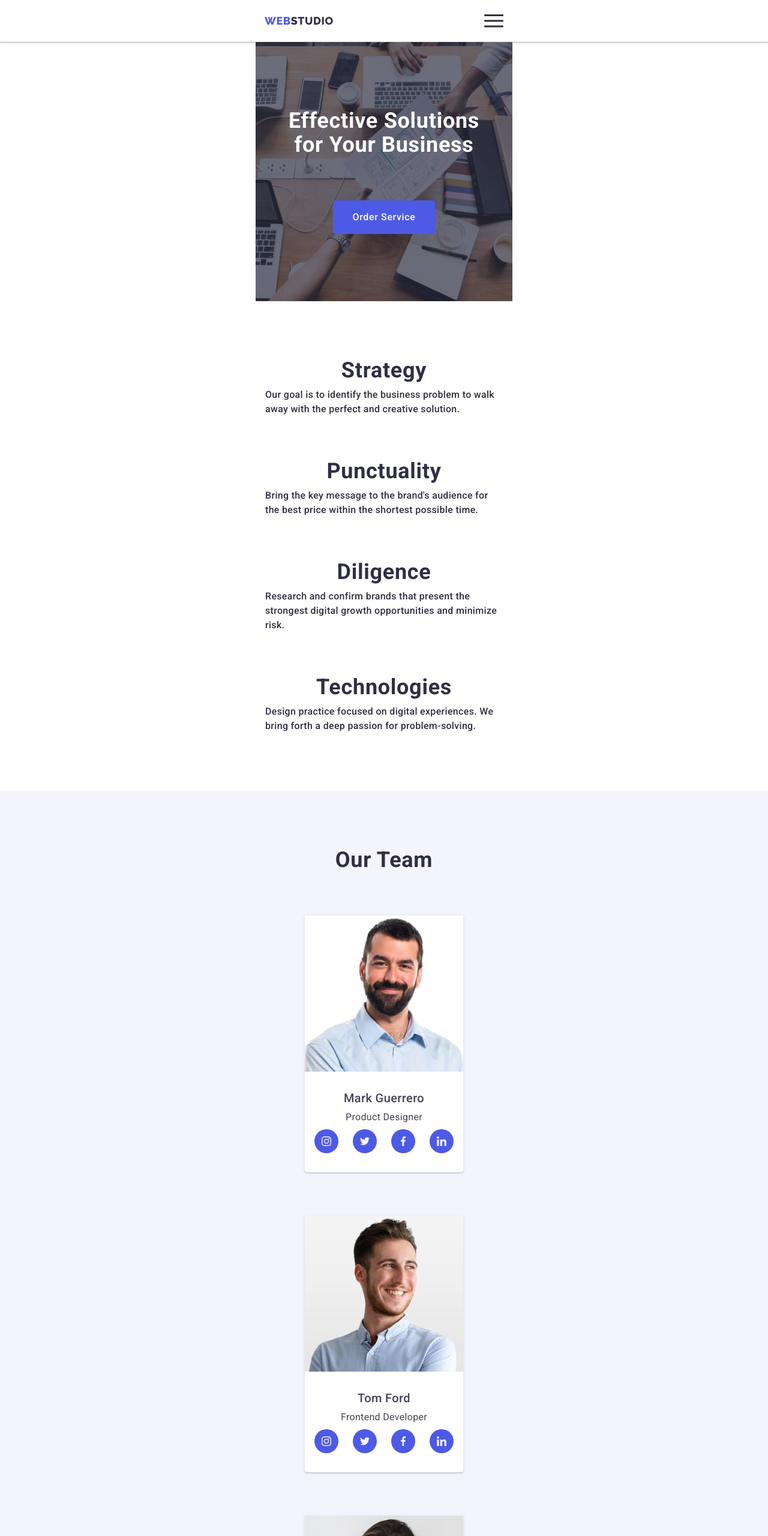
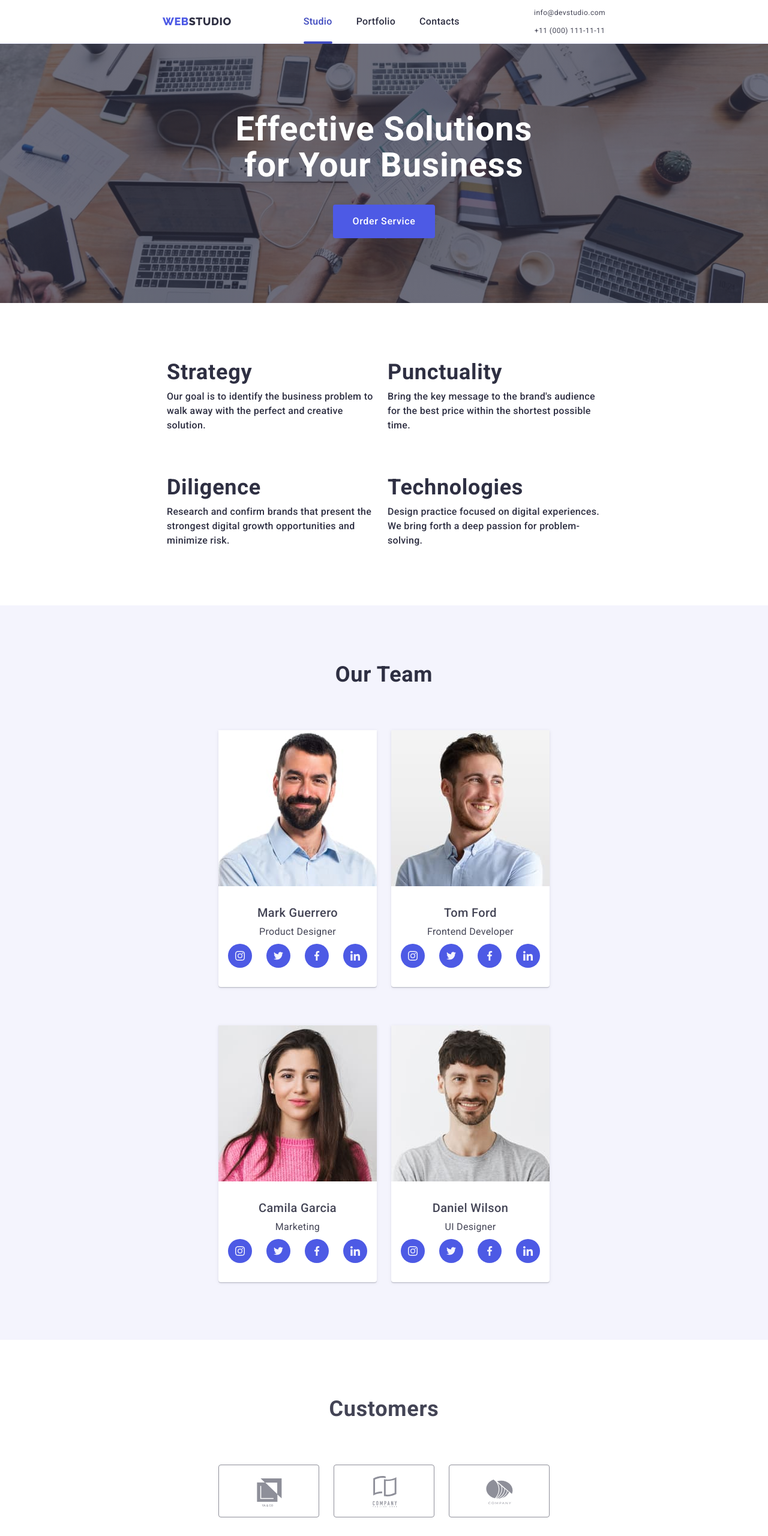
Before and after one commit to RomanIsaiev/goit-markup-hw-07, a plain HTML site: page index.html in a window 1280 px wide. Shown: the top 2560 px of the page at 60% size. Drawn offline with nearby package versions, Linux system fonts and the light colour scheme.

Commit message:
tablet complete

```diff
--- a/css/styles.css
+++ b/css/styles.css
@@ -74,21 +74,41 @@ body {
 }
 
 .container {
-  max-width: 428px;
-  padding-left: 15px;
-  padding-right: 15px;
+  /* max-width: 428px; */
+  padding-left: 16px;
+  padding-right: 16px;
   margin-left: auto;
   margin-right: auto;
+}
+
+@media screen and (min-width: 428px) {
+  .container {
+    width: 428px;
+  }
+}
+
+@media screen and (min-width: 768px) {
+  .container {
+    width: 768px;
+  }
 }
 
 .header .container {
   /* display: flex;
   align-items: center;
   justify-content: space-between; */
-  width: 100%;
-  max-width: 428px;
+  /* width: 100%; */
+  /* max-width: 428px; */
   padding-left: 15px;
   padding-right: 15px;
+}
+
+@media screen and (min-width: 768px) {
+  .header .container {
+    display: flex;
+    align-items: center;
+    justify-content: space-between;
+  }
 }
 
 /* --------------------HEADER-LOGO------------------- */
@@ -110,11 +130,18 @@ body {
 
   text-transform: uppercase;
 }
+
+@media screen and (min-width: 768px) {
+  .logo-studio {
+    margin-right: 120px;
+  }
+}
+
 .logo-studio .logo-web {
   color: var(--logo-second-word-color);
 }
 
-/* --------------------HEADED-NAVIGATION------------------- */
+/* --------------------HEADER-NAVIGATION------------------- */
 
 .navigation {
   display: flex;
@@ -122,12 +149,18 @@ body {
   align-items: center;
 }
 
-/* --------------------HEADED-MOBILE-MENU------------------- */
+/* --------------------HEADER-MOBILE-MENU------------------- */
 
 .mobile-menu-icon {
   display: flex;
   align-items: center;
   stroke: var(--hero-background-color);
+}
+
+@media screen and (min-width: 768px) {
+  .mobile-menu-icon {
+    display: none;
+  }
 }
 
 .menu-btn {
@@ -164,7 +197,7 @@ body {
   margin-left: auto;
   margin-right: auto;
   width: 100%;
-  max-width: 428px;
+  /* max-width: 428px; */
   height: 100%;
   max-height: 796px;
 }
@@ -330,6 +363,12 @@ body {
   margin: 0;
 }
 
+@media screen and (min-width: 768px) {
+  .navigation .list {
+    display: flex;
+  }
+}
+
 .navigation .list-item {
   margin-right: 40px;
 }
@@ -338,13 +377,30 @@ body {
   margin-right: 0px;
 }
 
+/* @media screen and (min-width: 768px) {
+  .navigtaion .nav-link {
+    display: block;
+    padding-top: 24px;
+    padding-bottom: 24px;
+    text-align: center;
+    list-style: none;
+    text-decoration: none;
+  }
+} */
+
 .nav-link {
   position: relative;
-  color: var(--title-text-color);
+  display: block;
+  padding-top: 24px;
+  padding-bottom: 24px;
+  text-align: center;
+
   font-weight: 500;
   font-size: 16px;
   line-height: 1.5;
+  color: var(--title-text-color);
 
+  list-style: none;
   text-decoration: none;
 
   transition: color 250ms cubic-bezier(0.4, 0, 0.2, 1);
@@ -392,16 +448,39 @@ body {
   display: none;
 }
 
+@media screen and (min-width: 768px) {
+  .address {
+    display: flex;
+  }
+}
+
 .address .list {
   display: flex;
   align-items: center;
+  flex-direction: column;
   margin: 0;
   padding-left: 0;
   padding-right: 0;
 }
 
+@media screen and (min-width: 768px) {
+  .address .list {
+  }
+}
+
 .address .address-item {
   margin-right: 40px;
+}
+
+@media screen and (min-width: 768px) {
+  .address .address-item {
+    margin-bottom: 16px;
+    margin-right: 0;
+  }
+
+  .address .address-item:last-child {
+    margin-bottom: 0;
+  }
 }
 
 .address .address-item:last-child {
@@ -421,9 +500,23 @@ body {
   transition: color 250ms cubic-bezier(0.4, 0, 0.2, 1);
 }
 
+@media screen and (min-width: 768px) {
+  .address {
+    font-size: 12px;
+    line-height: 1.17;
+    letter-spacing: 0.04em;
+  }
+}
+
 .address .link {
   display: block;
   padding: 24px 0;
+}
+
+@media screen and (min-width: 768px) {
+  .address .link {
+    padding: 0;
+  }
 }
 
 .address:hover,
@@ -439,7 +532,7 @@ body {
   letter-spacing: 0.02em;
   text-align: center;
 
-  max-width: 428px;
+  /* max-width: 428px; */
   height: 432px;
   margin-left: auto;
   margin-right: auto;
@@ -465,6 +558,16 @@ body {
   font-size: 36px;
   line-height: 1.11;
   letter-spacing: 0.02em;
+}
+
+@media screen and (min-width: 768px) {
+  .hero-main-h {
+    max-width: 496px;
+    font-size: 56px;
+    line-height: 60px;
+
+    margin-bottom: 36px;
+  }
 }
 
 .hero-button {
@@ -511,6 +614,12 @@ body {
   color: var(--title-text-color);
 }
 
+@media screen and (min-width: 768px) {
+  .benefits .section-title-hhh {
+    justify-content: flex-start;
+  }
+}
+
 .benefits .section-p {
   margin-top: 0;
   margin-bottom: 0;
@@ -542,14 +651,36 @@ body {
   margin: 0;
 }
 
+@media screen and (min-width: 768px) {
+  .ben-flex .list {
+    justify-content: space-around;
+  }
+}
+
 .benefits .section-list {
   max-width: 396px;
   margin-top: 0;
   margin-bottom: 72px;
 }
 
+@media screen and (min-width: 768px) {
+  .benefits .section-list {
+    max-width: 356px;
+  }
+
+  .benefits .section-list:nth-last-child(-n + 2) {
+    margin-bottom: 0;
+  }
+}
+
+/* .benefits .section-list:last-child {
+  margin-bottom: 0;
+} */
+
+@media screen and (max-width: 767px) {
   .benefits .section-list:last-child {
     margin-bottom: 0;
+  }
 }
 
 .benefits .benefits-icon {
@@ -628,6 +759,15 @@ body {
   padding: 0;
 }
 
+@media screen and (min-width: 768px) {
+  .our-team .list {
+    display: flex;
+    flex-wrap: wrap;
+    justify-content: center;
+    margin: 0;
+  }
+}
+
 .our-team .info {
   padding-top: 32px;
   padding-bottom: 32px;
@@ -646,13 +786,31 @@ body {
   box-shadow: 0px 1px 6px rgba(46, 47, 66, 0.08),
     0px 1px 1px rgba(46, 47, 66, 0.16), 0px 2px 1px rgba(46, 47, 66, 0.08);
 }
+@media screen and (min-width: 768px) {
+  .our-team .team {
+    margin-bottom: 64px;
+    margin-right: 24px;
+    margin-left: 0;
+  }
+
+  .our-team .team:nth-child(2n) {
+    margin-right: 0;
+    margin-left: 0;
+  }
+
+  .our-team .team:nth-last-child(-n + 2) {
+    margin-bottom: 0;
+  }
+}
 
 /* .our-team .team:last-child {
   margin-right: 0;
 } */
 
+@media screen and (max-width: 767px) {
   .our-team .team:last-child {
     margin-bottom: 0;
+  }
 }
 
 .our-team .section-title-hhh {
@@ -745,14 +903,19 @@ body {
 .customers-list {
   display: flex;
   flex-wrap: wrap;
+  justify-content: center;
+
   list-style: none;
   padding: 0;
-  justify-content: center;
-  /* gap: 24px; */
+}
+
+@media screen and (min-width: 768px) {
 }
 
 .customers-list-item {
-  /* width: calc((100% - 120px) / 6); */
+  display: flex;
+  justify-content: center;
+
   width: calc((100% - 16px) / 2);
   height: 88px;
 
@@ -760,12 +923,33 @@ body {
   margin-bottom: 72px;
   margin-right: 16px;
   margin-left: 0;
-  display: flex;
 
-  justify-content: center;
   cursor: pointer;
 }
 
+@media screen and (max-width: 767px) {
+  .customers-list-item {
+    max-width: 190px;
+  }
+}
+
+@media screen and (min-width: 768px) {
+  .customers-list-item {
+    max-width: 168px;
+    width: calc((100% - 2 * 24px) / 3);
+    margin-right: 24px;
+  }
+
+  .customers-list-item:nth-child(3n + 3) {
+    margin-right: 0;
+  }
+
+  .customers-list-item:nth-last-child(-n + 3) {
+    margin-bottom: 0;
+  }
+}
+
+@media screen and (max-width: 767px) {
   .customers-list-item:nth-child(even) {
     margin-right: 0;
   }
@@ -773,15 +957,16 @@ body {
   .customers-list-item:nth-last-child(-n + 2) {
     margin-bottom: 0;
   }
+}
 
 .customers-list-item .customers-link {
+  display: flex;
+  justify-content: center;
+  align-items: center;
   height: 100%;
   width: 100%;
   border: 1px solid #8e8f99;
   border-radius: 4px;
-  display: flex;
-  justify-content: center;
-  align-items: center;
   fill: #8e8f99;
   color: #8e8f99;
 
@@ -814,8 +999,24 @@ body {
   /* align-items: center; */
   padding-left: 15px;
   padding-right: 15px;
+
+  background-color: var(--hero-background-color);
+}
+
+@media screen and (max-width: 767px) {
+  .footer .container {
     max-width: 428px;
-  background-color: var(--hero-background-color);
+  }
+}
+
+@media screen and (min-width: 768px) {
+  .footer .container {
+    display: flex;
+    justify-content: space-between;
+    /* align-items: center; */
+    flex-wrap: wrap;
+    max-width: 552px;
+  }
 }
 
 .footer-text {
@@ -853,6 +1054,12 @@ body {
   text-align: center;
 }
 
+@media screen and (min-width: 768px) {
+  .footer-info {
+    text-align: left;
+  }
+}
+
 .footer-socials {
   /* margin-right: 80px; */
 }
@@ -871,6 +1078,12 @@ body {
   line-height: 1.5;
   letter-spacing: 0.02em;
   color: #ffffff;
+}
+
+@media screen and (min-width: 768px) {
+  .footer-social-title {
+    text-align: left;
+  }
 }
 
 .footer .social-list {
@@ -929,11 +1142,24 @@ body {
   color: var(--hero-button-text-color);
 }
 
+@media screen and (min-width: 768px) {
+  .footer-subscribe-title {
+    text-align: left;
+  }
+}
+
 .footer-subscribe-form {
   /* display: flex; */
   /* align-items: center; */
   /* justify-content: center; */
   /* gap: 24px; */
+}
+
+@media screen and (min-width: 768px) {
+  .footer-subscribe-form {
+    display: flex;
+    gap: 24px;
+  }
 }
 
 .footer-label-input {
@@ -951,6 +1177,13 @@ body {
   /* padding-left: 16px; */
   filter: drop-shadow(0px 4px 4px rgba(0, 0, 0, 0.15));
   border-radius: 4px;
+}
+
+@media screen and (min-width: 768px) {
+  .footer-label-input {
+    min-width: 264px;
+    margin-bottom: 0;
+  }
 }
 
 .footer-label-input::placeholder {
@@ -1220,10 +1453,15 @@ body {
 
   margin: 0;
   font-size: 12px;
-  /* line-height: 1.17; дефолт */
-  line-height: 1.7;
+  line-height: 1.17;
   letter-spacing: 0.04em;
   color: var(--modal-label-text-color);
+}
+
+@media screen and (max-width: 767px) {
+  .label-privacy-policy {
+    line-height: 1.7;
+  }
 }
 
 .new-checkbox {
```
Also changed, not shown: index.html (+12 -6 lines). Lines whose indentation alone changed are shown as unchanged.
